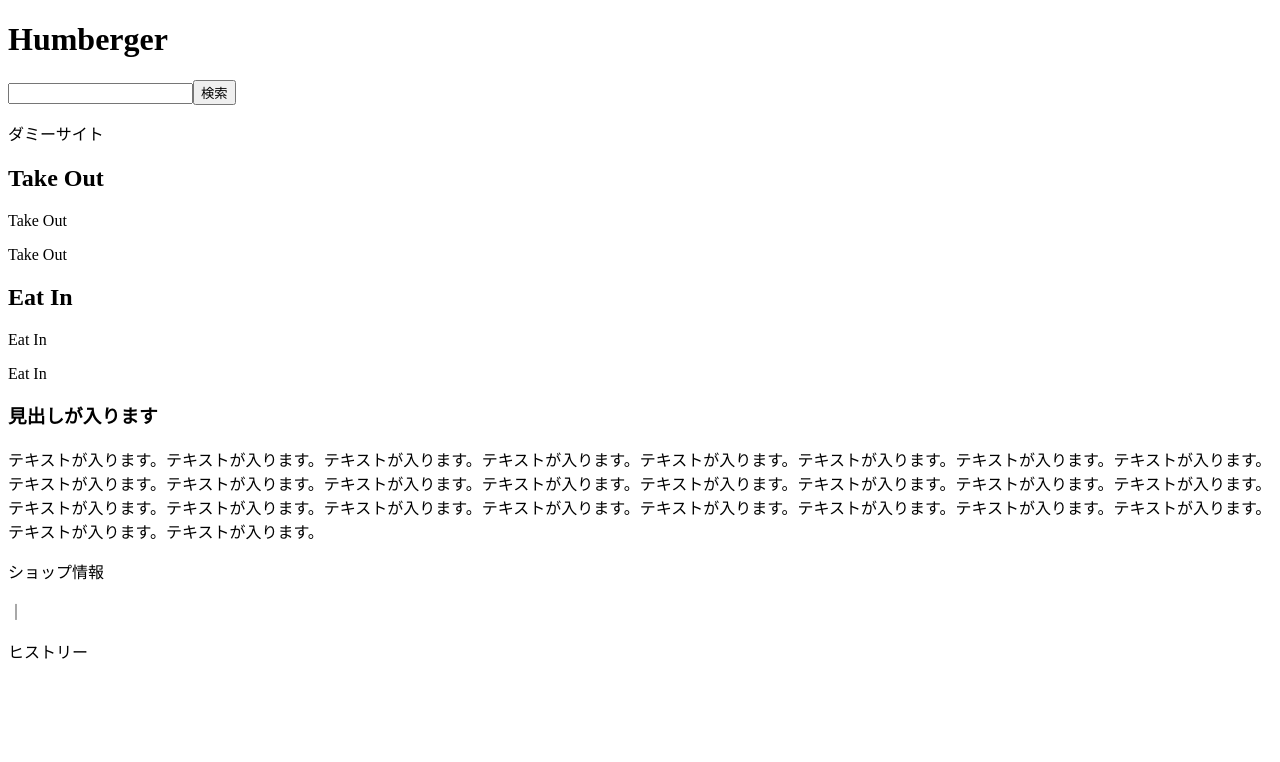
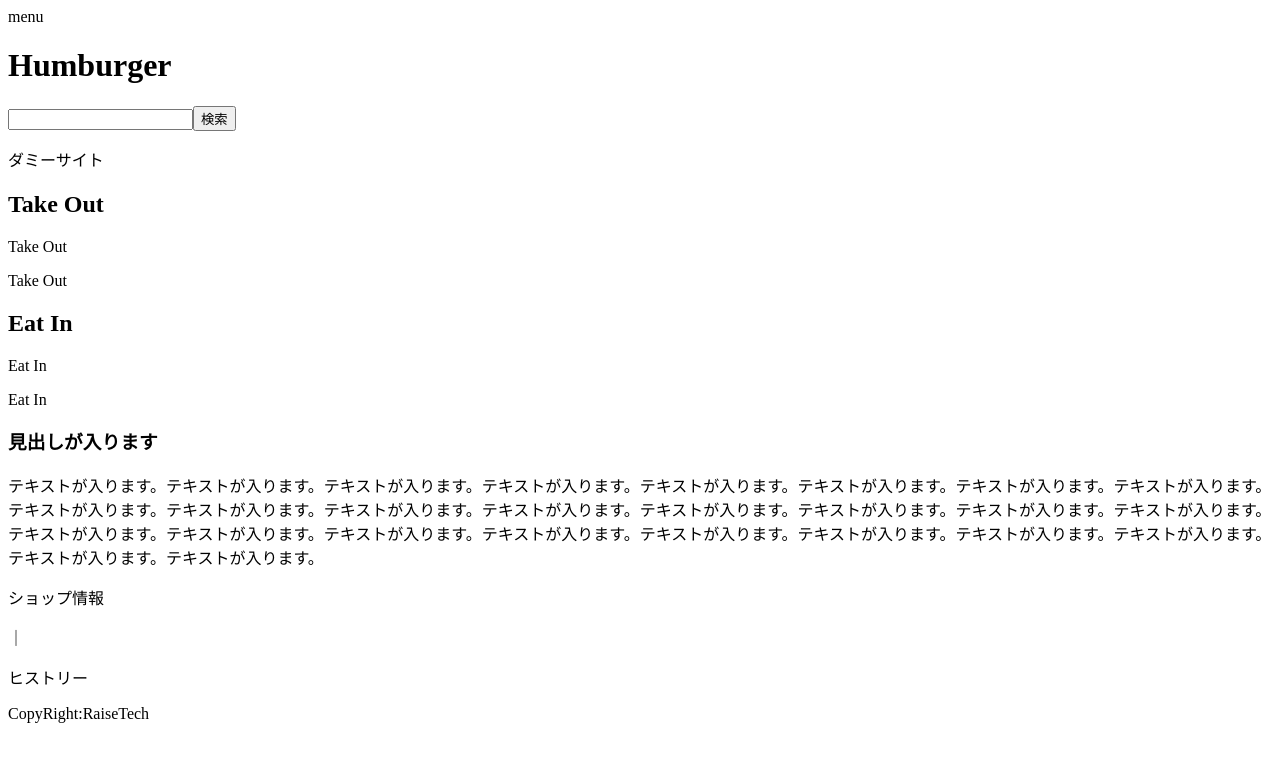
Before and after one commit to yuiko-pigeon/final-assignment, a plain HTML site: page index.html in a window 1280 px wide. Drawn offline with Linux system fonts and the light colour scheme.

Commit message:
UPdate Top page

```diff
--- a/index.html
+++ b/index.html
@@ -7,18 +7,38 @@
     <title>Humberger</title>
 </head>
 <body>
-<h1>Humberger</h1>
+<header>
+    <div>menu</div>
+    <div>
+        <h1>Humburger</h1>
+        <div>
             <input type="search"><button>検索</button>
+        </div>
+    </div>
+</header>
+<main>
+    <div>
         <p>ダミーサイト</p>
+    </div>
+    <div>
         <h2>Take Out</h2>
         <p>Take Out</p>
         <p>Take Out</p>
+    </div>
+    <div>
         <h2>Eat In</h2>
         <p>Eat In</p>
         <p>Eat In</p>
+    </div>
+    <div>
         <h3>見出しが入ります</h3>
         <p>テキストが入ります。テキストが入ります。テキストが入ります。テキストが入ります。テキストが入ります。テキストが入ります。テキストが入ります。テキストが入ります。テキストが入ります。テキストが入ります。テキストが入ります。テキストが入ります。テキストが入ります。テキストが入ります。テキストが入ります。テキストが入ります。テキストが入ります。テキストが入ります。テキストが入ります。テキストが入ります。テキストが入ります。テキストが入ります。テキストが入ります。テキストが入ります。テキストが入ります。テキストが入ります。</p>
+    </div>
+</main>
+<footer>
     <a>ショップ情報</a><p>｜</p><a>ヒストリー</a>
+    <p>CopyRight:RaiseTech</p>
+</footer>
 <script src="./js/main.js"></script>
 </body>
 </html>
```
Lines whose indentation alone changed are shown as unchanged.
